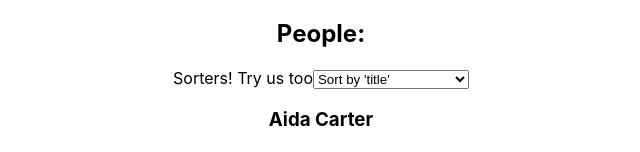
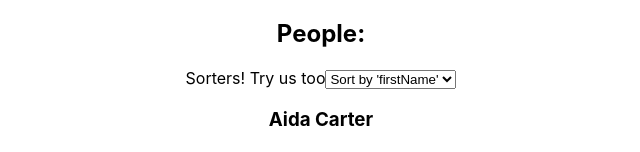
Before and after one commit to snowleopardAlexa/typescript-generic-search-filter-sort, a React (Create React App) app: page / in a window 1280 px wide. Shown: the part 613-765 px from the top of the page, without its empty margins (319-959 px from the left). Built offline with nearby package versions, Linux system fonts and the light colour scheme.

Commit message:
add setProperty to people

```diff
--- a/src/App.tsx
+++ b/src/App.tsx
@@ -39,7 +39,9 @@ function App() {
           return <h3>{widget.title}</h3>;
         })}
       <h2>People:</h2>
-      <Sorters object={widgets[0]} />
+      <Sorters setProperty={(property) => {
+        setPeopleSortProperty({property})
+      }} object={people[0]} />
       {people
         .filter((person) =>
           genericSearch(person, ["firstName", "lastName"], query, false)
```
